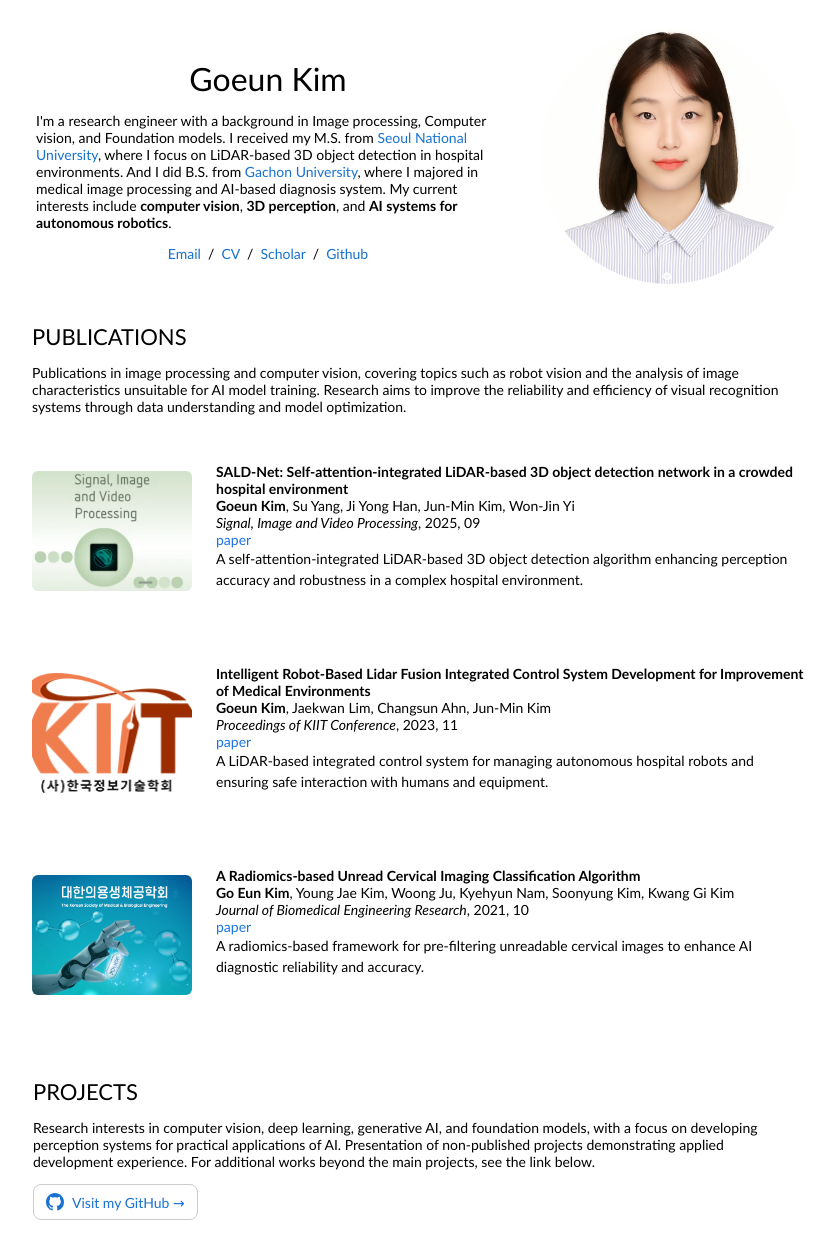
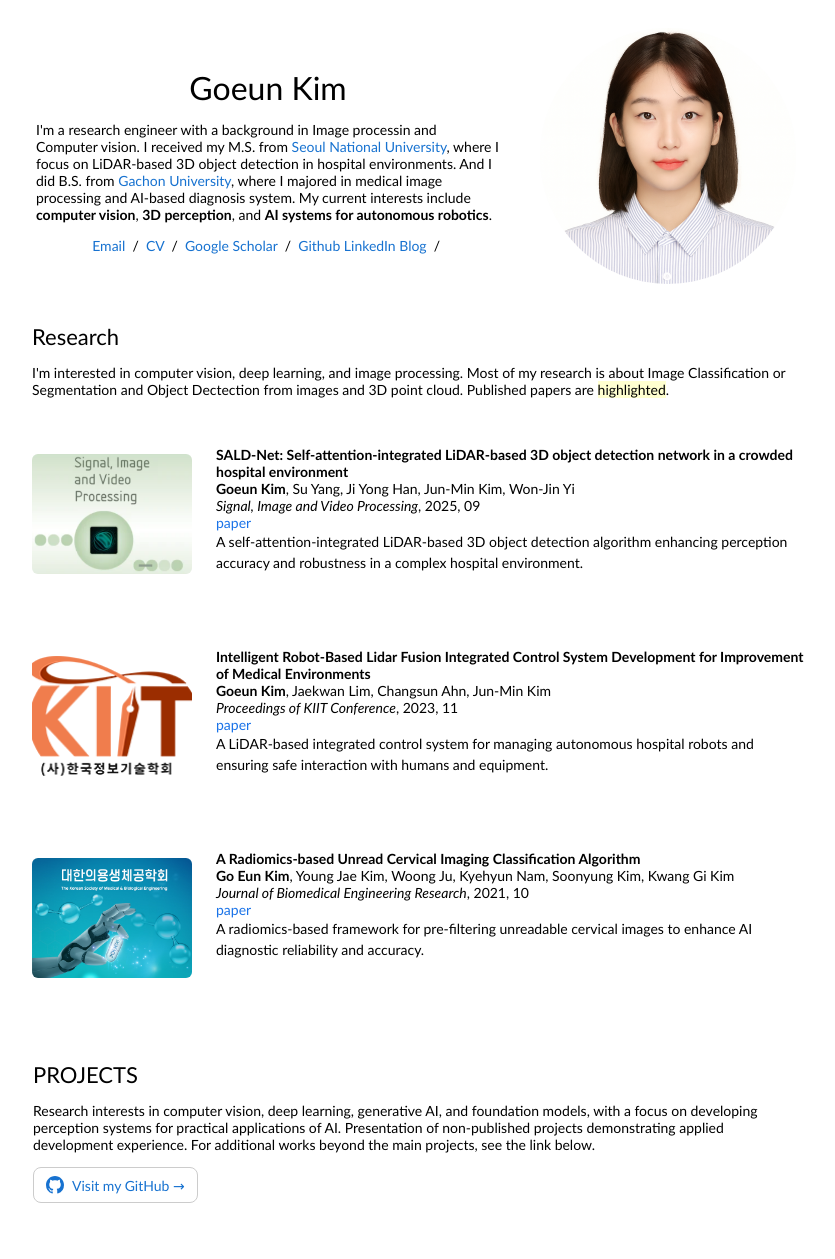
Before and after one commit to Groovy52/Groovy52.github.io, a Jekyll site: the page built from index.html, in a window 1280 px wide. Shown: the whole page, without its empty margins (224-1059 px from the left). Built offline with Jekyll 4.4.1, drawn with Linux system fonts in a browser that asks for light colours.

Commit message:
Update index.html

```diff
--- a/index.html
+++ b/index.html
@@ -25,14 +25,19 @@
                   Goeun Kim
                 </p>
                 <p>
-				  I'm a research engineer with a background in Image processing, Computer vision, and Foundation models. I received my M.S. from <a href="https://snu.ac.kr/">Seoul National University</a>, where I focus on LiDAR-based 3D object detection in hospital environments. And I did B.S. from <a href="https://www.gachon.ac.kr/">Gachon University</a>, where I majored in medical image processing and AI-based diagnosis system. My current interests include <strong>computer vision</strong>, <strong>3D perception</strong>, and <strong>AI systems for autonomous robotics</strong>.
+				  I'm a research engineer with a background in Image processin and Computer vision.
+				  I received my M.S. from <a href="https://snu.ac.kr/">Seoul National University</a>, where I focus on LiDAR-based 3D object detection in hospital environments.
+				  And I did B.S. from <a href="https://www.gachon.ac.kr/">Gachon University</a>, where I majored in medical image processing and AI-based diagnosis system.
+					My current interests include <strong>computer vision</strong>, <strong>3D perception</strong>, and <strong>AI systems for autonomous robotics</strong>.
 				</p>
                 <p style="text-align:center">
-                  <a href="mailto:goeun678@gmail.com">Email</a> &nbsp;/&nbsp;
-                  <a href="data/GoeunKim_CV.pdf">CV</a> &nbsp;/&nbsp;
-                  <a href="https://scholar.google.com/citations?view_op=list_works&hl=ko&hl=ko&user=dFrDfNsAAAAJ">Scholar</a> &nbsp;/&nbsp;
-                  <a href="https://github.com/Groovy52/GoeunKim?tab=readme-ov-file">Github</a>
-                </p>
+                    <a href="mailto:goeun678@gmail.com">Email</a> &nbsp;/&nbsp;
+                    <a href="data/CV_260223.pdf">CV</a> &nbsp;/&nbsp;
+                    <a href="https://scholar.google.com/citations?view_op=list_works&hl=ko&hl=ko&user=dFrDfNsAAAAJ">Google Scholar</a> &nbsp;/&nbsp;
+                    <a href="https://github.com/Groovy52/GoeunKim?tab=readme-ov-file">Github</a>
+					<a href="https://www.linkedin.com/in/goeun-kim-aa6217342/">LinkedIn</a>
+                    <a href="https://velog.io/@grovy52/posts">Blog</a> &nbsp;/&nbsp;
+				</p>
               </td>
               <td style="padding:2.5%;width:37%;max-width:37%">
                 <a href="images/GoeunKim_Square.png"><img style="width:100%;max-width:100%;object-fit: cover; border-radius: 50%;" alt="profile photo" src="images/GoeunKim_Square.png" class="hoverZoomLink"></a>
@@ -42,10 +47,9 @@
           <table style="width:100%;border:0px;border-spacing:0px;border-collapse:separate;margin-right:auto;margin-left:auto;"><tbody>
               <tr>
               <td style="padding:16px;width:100%;vertical-align:middle">
-                <h2>PUBLICATIONS</h2>
+                <h2>Research</h2>
                 <p>
-                  Publications in image processing and computer vision, covering topics such as robot vision and the analysis of image characteristics unsuitable for AI model training. Research aims to improve the reliability and efficiency of visual recognition systems through data understanding and model optimization.
-              </td>
+                  I'm interested in computer vision, deep learning, and image processing. Most of my research is about Image Classification or Segmentation and Object Dectection from images and 3D point cloud. Published papers are <span class="highlight">highlighted</span>.
             </tr>
           </tbody></table>
           <table style="width:100%;border:0px;border-spacing:0px 10px;border-collapse:separate;margin-right:auto;margin-left:auto;"><tbody>
```
